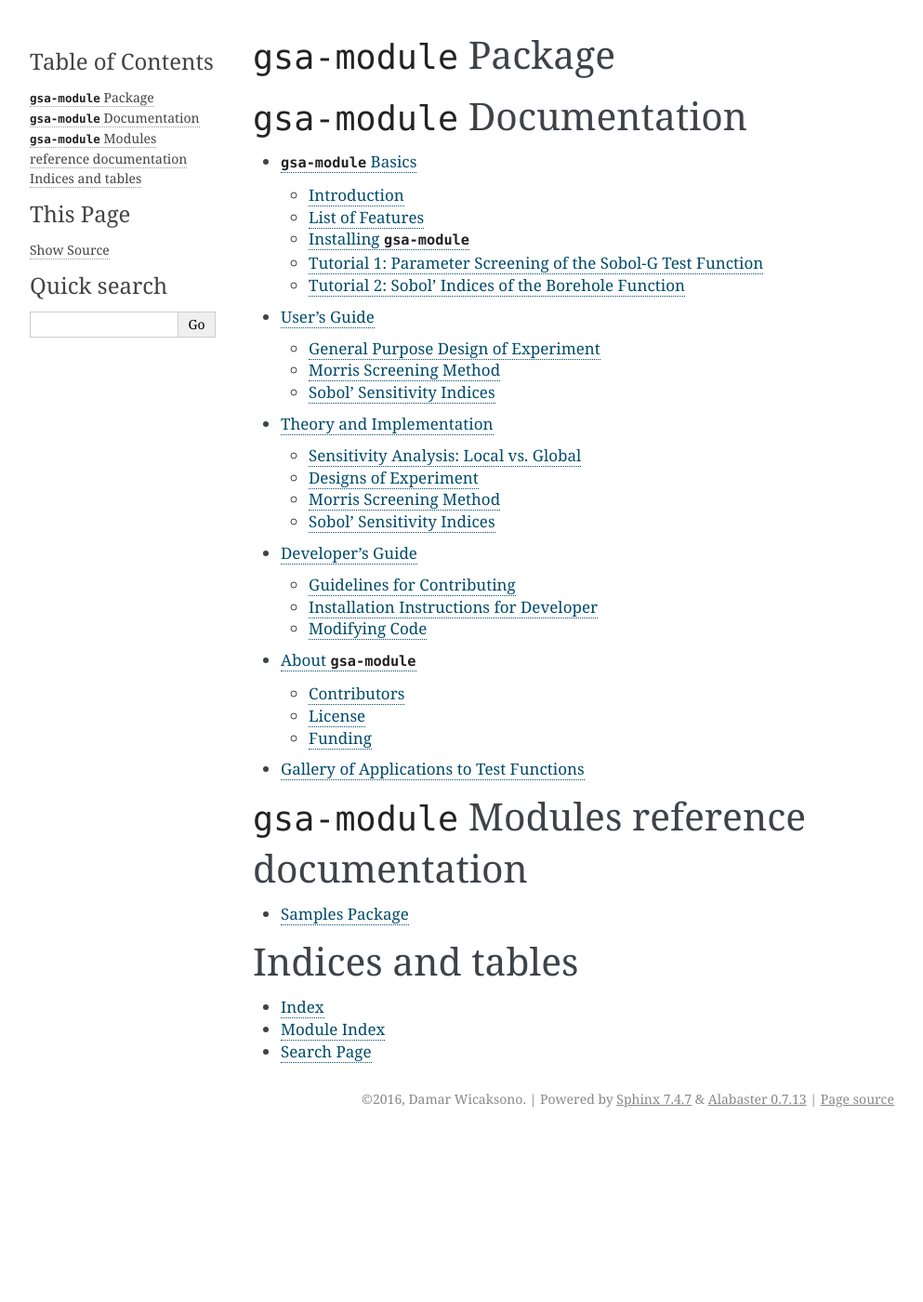
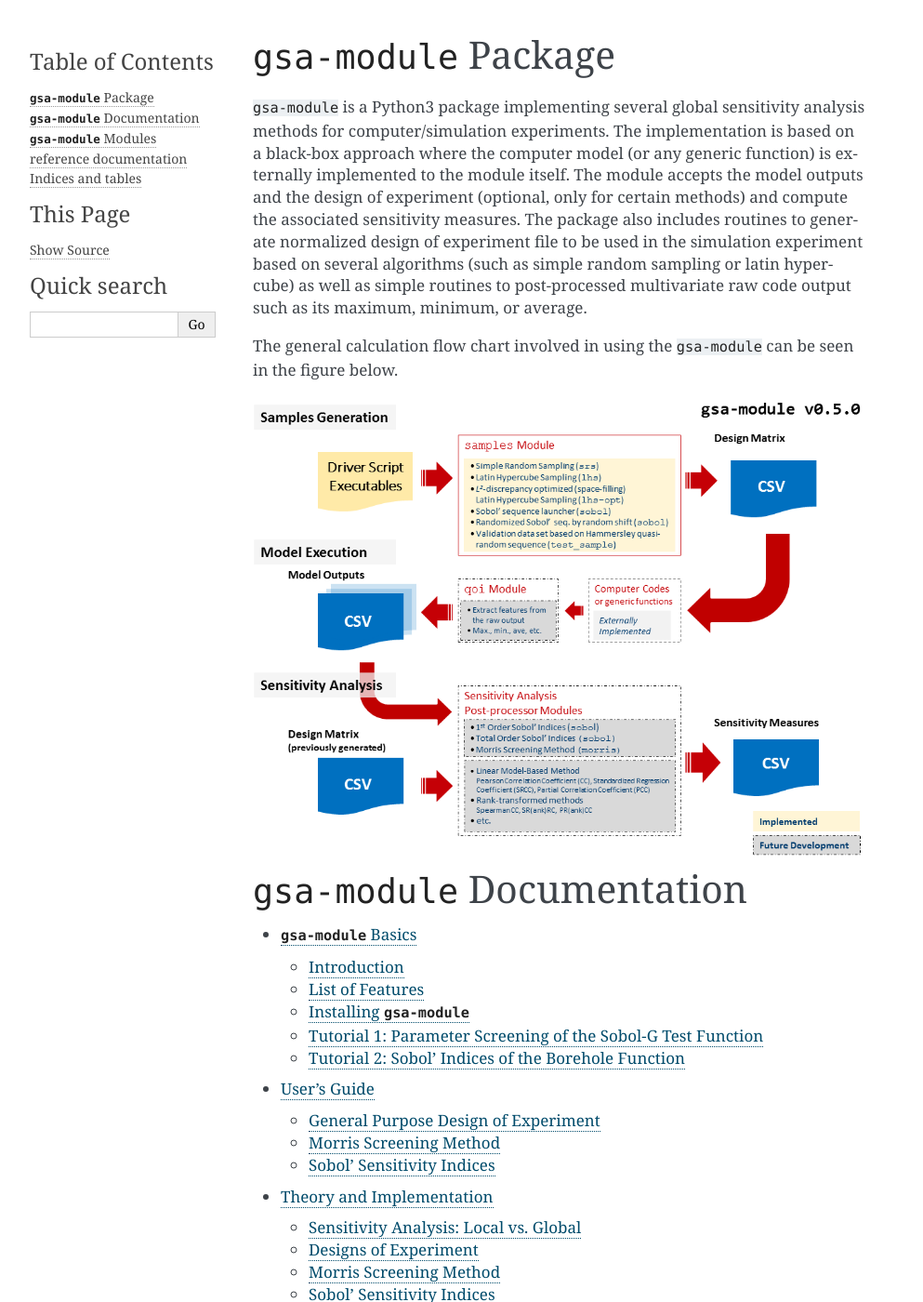
Before and after one commit to damar-wicaksono/gsa-module, a Sphinx documentation site: the page built from docs/source/index.rst, in a window 1280 px wide and 1400 px high. Shown: the whole window at 93% size, without its empty margins (148-1141 px from the left). Built offline with Sphinx 7.4.7, drawn with Linux system fonts in a browser that asks for light colours.

Commit message:
Add introductory paragraph in the documentation

```diff
--- a/docs/source/index.rst
+++ b/docs/source/index.rst
@@ -6,6 +6,22 @@
 ``gsa-module`` Package
 ======================
 
+``gsa-module`` is a Python3 package implementing several global sensitivity
+analysis methods for computer/simulation experiments.
+The implementation is based on a black-box approach where the computer model
+(or any generic function) is externally implemented to the module itself.
+The module accepts the model outputs and the design of experiment (optional,
+only for certain methods) and compute the associated sensitivity measures.
+The package also includes routines to generate normalized design of experiment
+file to be used in the simulation experiment based on several algorithms (such
+as simple random sampling or latin hypercube) as well as simple routines to
+post-processed multivariate raw code output such as its maximum, minimum, or
+average.
+
+The general calculation flow chart involved in using the ``gsa-module`` can
+be seen in the figure below.
+
+.. image:: ../figures/flowchart.png
 
 ``gsa-module`` Documentation
 ============================
```
